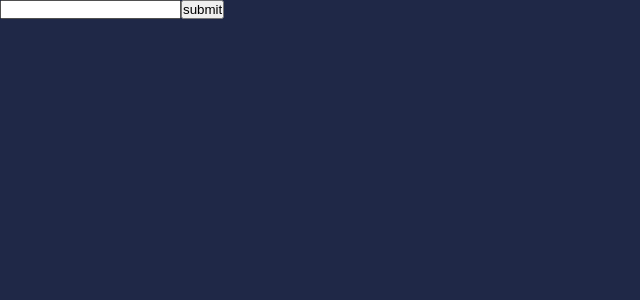
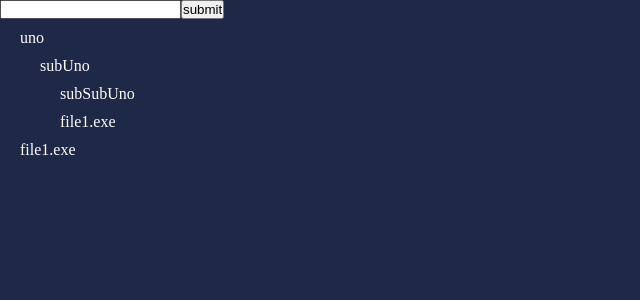
Before and after one commit to Lisba/nubi_test, a React app: page / in a window 1280 px wide. Shown: the top 300 px of the page, without its empty margins (0-640 px from the left). Built offline with nearby package versions, Linux system fonts and the light colour scheme.

Commit message:
1) Logic for tree view running!! (using recursive component) - 2) Basic styles to tree view (margins on ObjectTokens)

```diff
--- /dev/null
+++ b/src/assets/styles/components/ObjectToken.scss
@@ -0,0 +1,4 @@
+.objectTokenDiv {
+    margin-left: 20px;
+    margin-top: 10px;
+}
--- /dev/null
+++ b/src/assets/styles/components/TreeView.scss
@@ -0,0 +1,5 @@
+@import '../Vars.scss';
+
+.treeContainerDiv {
+    color: $font-color;
+}
--- a/src/assets/styles/App.scss
+++ b/src/assets/styles/containers/App.scss
@@ -1,4 +1,4 @@
-@import './Vars.scss';
+@import '../Vars.scss';
 
 * {
     margin: 0;
--- /dev/null
+++ b/src/components/ObjectToken.jsx
@@ -0,0 +1,19 @@
+import React from 'react';
+import '../assets/styles/components/ObjectToken.scss';
+
+const ObjectToken = ({ token }) => {
+
+    const nestedToken = (token.files || []).map((token, index) => {
+        return <ObjectToken key={index} token={token} />
+    })
+
+    console.log(nestedToken)
+    return (
+        <div className='objectTokenDiv'>
+            <div>{token.name}</div>
+            {nestedToken}
+        </div>
+    )
+}
+
+export default ObjectToken;
--- /dev/null
+++ b/src/components/TreeView.jsx
@@ -0,0 +1,20 @@
+import React from 'react';
+import ObjectToken from './ObjectToken';
+import '../assets/styles/components/TreeView.scss';
+
+const TreeView = ({ data }) => {
+    console.log(data)
+    return (
+        <div className='treeContainerDiv'>
+            {data &&
+                data.map((token, index) => {
+                    return(
+                        <ObjectToken key={index} token={token} />
+                    )
+                })
+            }
+        </div>
+    )
+}
+
+export default TreeView;
--- a/src/containers/App.jsx
+++ b/src/containers/App.jsx
@@ -1,10 +1,39 @@
 import React, { useState } from 'react';
-import '../assets/styles/App.scss';
+import TreeView from '../components/TreeView';
+import '../assets/styles/containers/App.scss';
 
 const App = () => {
 
     const [api, setApi] = useState('');
     const [data, setData] = useState('');
+
+    let dataExample = [
+        {
+            type: "directory",
+            name: "uno",
+            files: [
+                {
+                    type: "directory",
+                    name: "subUno",
+                    files: [
+                        {
+                            type: "directory",
+                            name: "subSubUno",
+                            files: []
+                        },
+                        {
+                            type: "file",
+                            name: "file1.exe"
+                        }
+                    ]
+                }
+            ]
+        },
+        {
+            type: "file",
+            name: "file1.exe"
+        }
+    ];
 
     const handleOnChange = (event) => {
         setApi(event.target.value);
@@ -28,6 +57,7 @@ const App = () => {
                 <input id='textInput' type="text" onChange={handleOnChange}/>
                 <input id='submitInput' type="submit" value="submit"/>
             </form>
+            <TreeView data={dataExample}/>
         </div>
     )
 }
```
